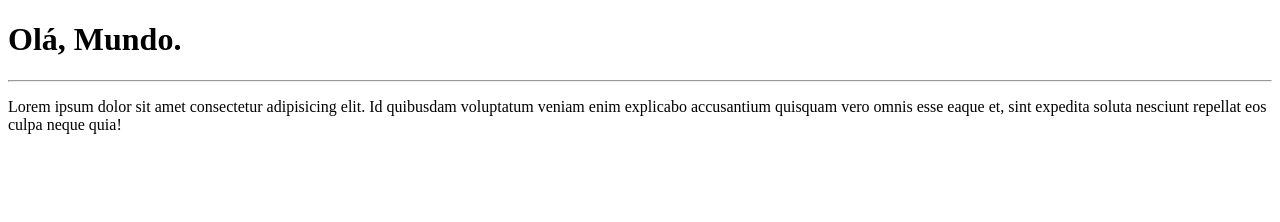
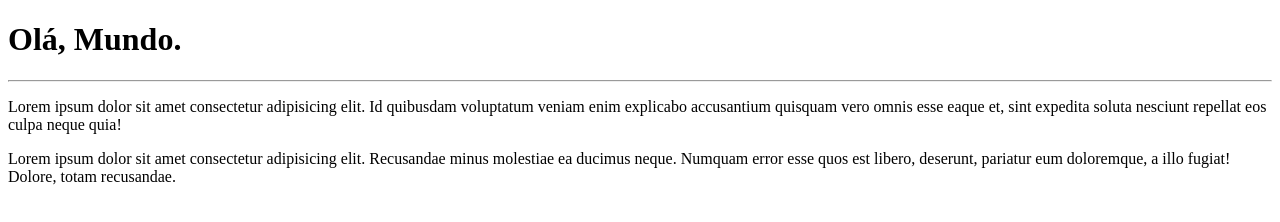
Before and after one commit to Luanffca/Hello-World, a plain HTML site: page site_teste/index.html in a window 1280 px wide. Drawn offline with Linux system fonts and the light colour scheme.

Commit message:
Adicionei um parágrafo

```diff
--- a/site_teste/index.html
+++ b/site_teste/index.html
@@ -9,6 +9,6 @@
     <h1>Olá, Mundo.</h1>
     <hr>
     <p>Lorem ipsum dolor sit amet consectetur adipisicing elit. Id quibusdam voluptatum veniam enim explicabo accusantium quisquam vero omnis esse eaque et, sint expedita soluta nesciunt repellat eos culpa neque quia!</p>
-
+    <p>Lorem ipsum dolor sit amet consectetur adipisicing elit. Recusandae minus molestiae ea ducimus neque. Numquam error esse quos est libero, deserunt, pariatur eum doloremque, a illo fugiat! Dolore, totam recusandae.</p>
 </body>
 </html>
```
